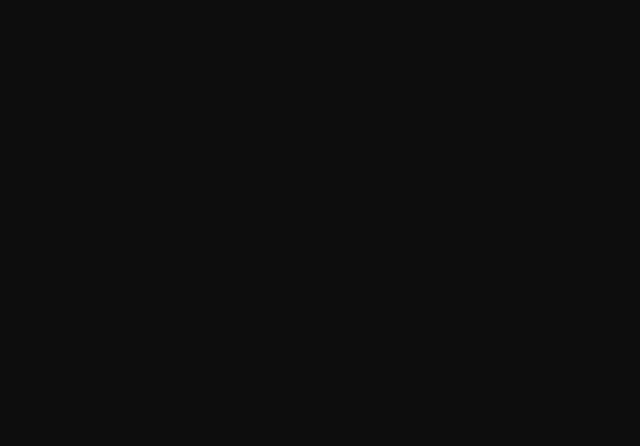
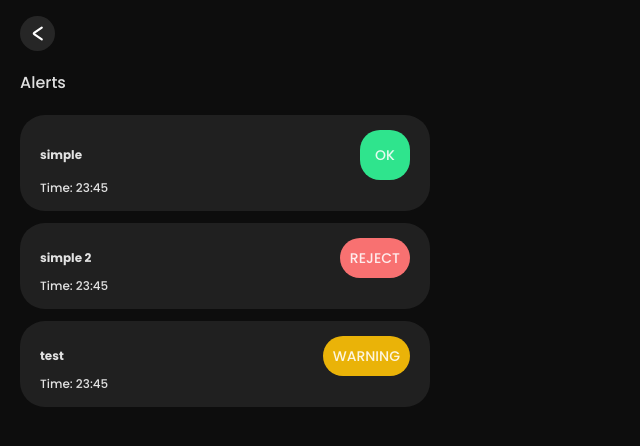
Before and after one commit to hazhirmohammadi/v2ray-panel, a React (Vite) app in the folder front-end/: page /alerts in a window 1280 px wide. Before the commit this address had no page. Shown: the top 446 px of the page, without its empty margins (0-640 px from the left). Built offline with nearby package versions, Linux system fonts and the light colour scheme.

Commit message:
faet: create and complrted alert component style

```diff
--- /dev/null
+++ b/front-end/src/components/Alert.jsx
@@ -0,0 +1,80 @@
+import React from 'react';
+import {Style} from "../Style.js";
+import Progress from "../common/progress.jsx";
+import {Link} from "react-router-dom";
+import {back} from "../../public/assets/icons/index.js";
+
+const Alert = () => {
+   return (
+       <div className={`${Style.paddingX} ${Style.maximum} pt-4`}>
+          <div className="w-full mb-5">
+             <div className="bg-[#262626] rounded-full p-[10px] w-fit">
+                <Link to="/" title="back to home">
+                   <img className="size-[15px]" src={back} alt="search"/>
+                </Link>
+             </div>
+          </div>
+          <div>
+             <div className="mb-5">
+                <span className="">Alerts</span>
+             </div>
+             {/*ALERT CARD*/}
+          </div>
+          <div className=" flex flex-col gap-y-3">
+             <div className=" rounded-[25px] primary-box flex flex-col justify-between">
+                <div className="flex flex-row items-center justify-between">
+                   <div className="text-xs flex  flex-row justify-between">
+                      <div className="flex  flex-row">
+                         <span className="mr-2 font-[poppin-bold]">simple</span><span></span>
+                      </div>
+                   </div>
+                   <div className=" text-sm">
+                      <div className="size-[50px] bg-[#2FE48D] rounded-[20px] flex justify-center items-center p-[10px]">
+                         OK
+                      </div>
+                   </div>
+                </div>
+                <div className="text-xs ">
+                   Time: 23:45
+                </div>
+             </div>
+             <div className=" rounded-[25px] primary-box flex flex-col justify-between">
+                <div className="flex flex-row items-center justify-between">
+                   <div className="text-xs flex  flex-row justify-between">
+                      <div className="flex  flex-row">
+                         <span className="mr-2 font-[poppin-bold]">simple 2</span><span></span>
+                      </div>
+                   </div>
+                   <div className=" text-sm">
+                      <div className=" bg-red-400 rounded-[20px] flex justify-center items-center p-[10px]">
+                         REJECT
+                      </div>
+                   </div>
+                </div>
+                <div className="text-xs ">
+                   Time: 23:45
+                </div>
+             </div>
+             <div className=" rounded-[25px] primary-box flex flex-col justify-between">
+                <div className="flex flex-row items-center justify-between">
+                   <div className="text-xs flex  flex-row justify-between">
+                      <div className="flex  flex-row">
+                         <span className="mr-2 font-[poppin-bold]">test</span><span></span>
+                      </div>
+                   </div>
+                   <div className=" text-sm">
+                      <div className=" bg-yellow-500 rounded-[20px] flex justify-center items-center p-[10px]">
+                        WARNING
+                      </div>
+                   </div>
+                </div>
+                <div className="text-xs ">
+                   Time: 23:45
+                </div>
+             </div>
+          </div>
+       </div>
+   );
+};
+
+export default Alert;
--- a/front-end/src/components/Header.jsx
+++ b/front-end/src/components/Header.jsx
@@ -37,7 +37,9 @@ const Header = () => {
                    </Link>
                 </div>
                 <div className="bg-[#262626] rounded-[15px] p-[10px]">
-                   <img className="size-[20px]" src={union} alt="union"/>
+                  <Link to="/alerts">
+                     <img className="size-[20px]" src={union} alt="union"/>
+                  </Link>
                 </div>
              </div>
           </div>
--- a/front-end/src/components/index.js
+++ b/front-end/src/components/index.js
@@ -5,6 +5,8 @@ import UserCard from "./UserCard.jsx";
 import StatusBar from "./StatusBar.jsx";
 import Search from "./Search.jsx";
 import Avatar from "./Avatar.jsx";
+import Alert from "./Alert.jsx";
+
 export {
    AddForm,
    Header,
@@ -13,4 +15,5 @@ export {
    StatusBar,
    Search,
    Avatar,
+   Alert,
 };
--- a/front-end/src/main.jsx
+++ b/front-end/src/main.jsx
@@ -3,7 +3,7 @@ import ReactDOM from 'react-dom/client'
 import App from './App.jsx'
 import './index.css'
 import {BrowserRouter, Route, Routes} from "react-router-dom";
-import {Search} from "./components/index.js";
+import {Alert, Search} from "./components/index.js";
 
 
 const root = ReactDOM.createRoot(document.getElementById("root"));
@@ -13,6 +13,7 @@ root.render((
         <Routes>
            <Route path="/" element={<App/>}/>
            <Route path="/search" element={<Search/>}/>
+           <Route path="/alerts" element={<Alert/>}/>
         </Routes>
      </BrowserRouter>
   </React.StrictMode>
```
Lines whose indentation alone changed are shown as unchanged.
